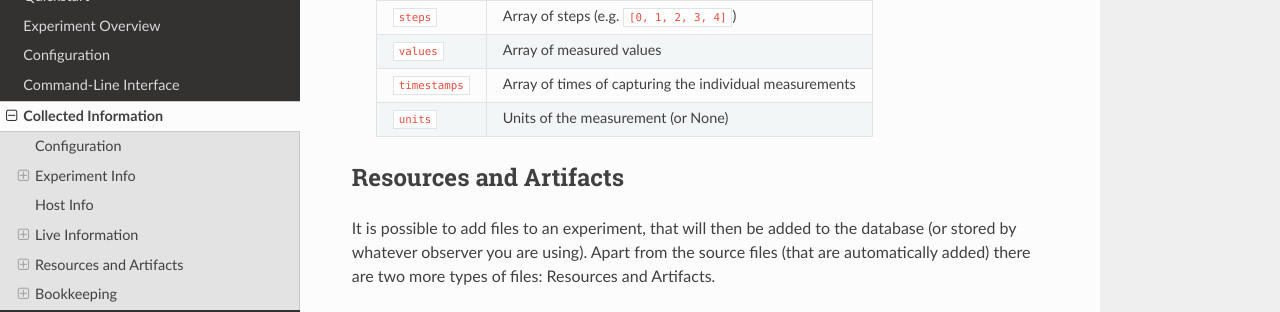
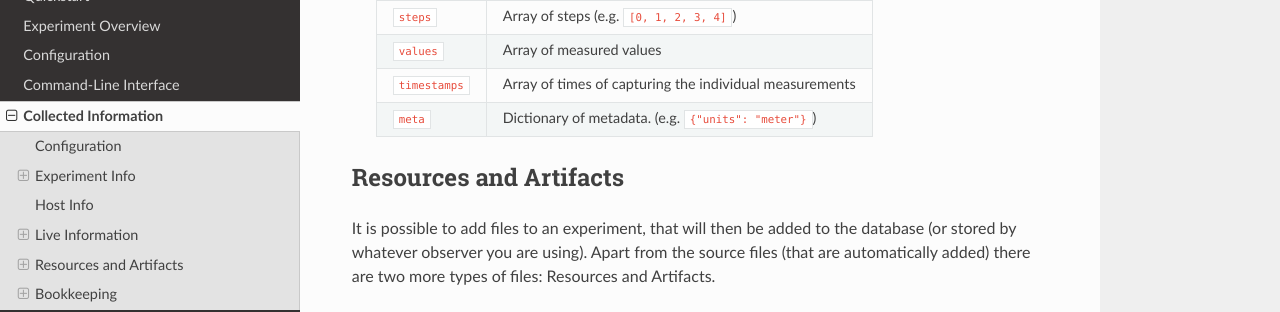
Before and after one commit to IDSIA/sacred, a Sphinx documentation site: the page built from docs/collected_information.rst, in a window 1280 px wide and 900 px high, scrolled down 4991 px. Shown: the part 149-461 px from the top of the window. Built offline with Sphinx 7.4.7 and the Read the Docs theme 2.0.0, drawn with Linux system fonts in a browser that asks for light colours; the version number is read from the project's files by our own code.

Commit message:
Document "meta"

```diff
--- a/docs/collected_information.rst
+++ b/docs/collected_information.rst
@@ -252,7 +252,7 @@ the step number can be found in ``metric["steps"][i]`` and the time of the measu
     ``steps``           Array of steps (e.g. ``[0, 1, 2, 3, 4]``)
     ``values``          Array of measured values
     ``timestamps``      Array of times of capturing the individual measurements
-    ``units``           Units of the measurement (or None)
+    ``meta``            Dictionary of metadata. (e.g. ``{"units": "meter"}``)
     ==================  =======================================================
 
 
```
